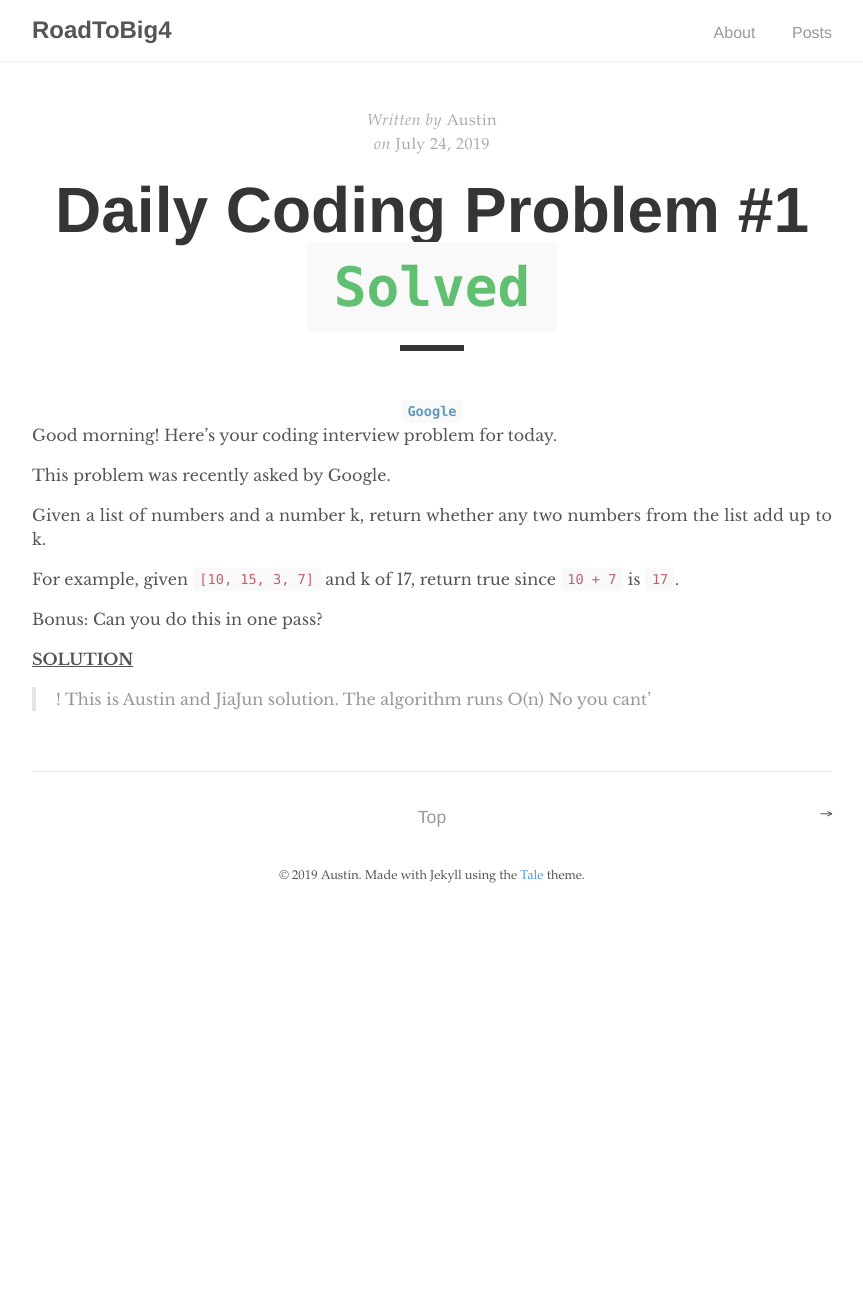
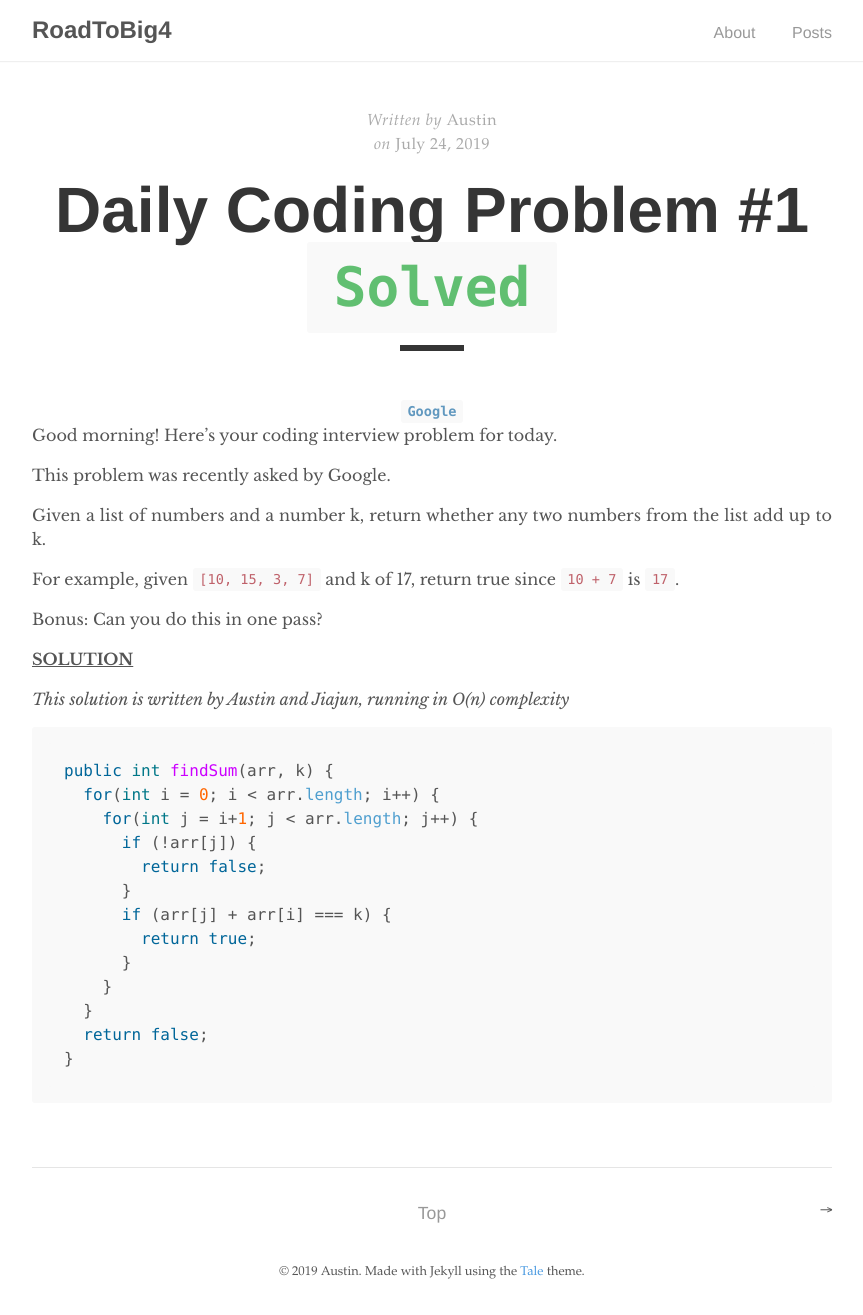
Before and after one commit to auspham/roadToBig4, a Jekyll site: the page built from _posts/2019-07-24-daily-coding-problem-number-1.markdown, in a window 1280 px wide. Shown: the whole page, without its empty margins (208-1071 px from the left). Built offline with Jekyll 4.4.1, drawn with Linux system fonts in a browser that asks for light colours; our own code applies the rules of GitHub Pages for plain Markdown files; comment, search, counter and statistics services are not loaded; before the commit the page ends 919 px from its top, so only the background shows below that.

Commit message:
Updated Daily Coding Problem Number 1

````diff
--- a/_posts/2019-07-24-daily-coding-problem-number-1.markdown
+++ b/_posts/2019-07-24-daily-coding-problem-number-1.markdown
@@ -4,7 +4,7 @@ date: 2019-07-24 13:52:00 Z
 tags:
 - Google
 Author: Austin and JiaJun
-solved: 1
+solved: true
 ---
 
 Good morning! Here's your coding interview problem for today.
@@ -19,6 +19,20 @@ Bonus: Can you do this in one pass?
 
 **<u>SOLUTION</u>**
 
+*This solution is written by Austin and Jiajun, running in O(n) complexity*
 
->!  This is Austin and JiaJun solution. The algorithm runs O(n)
-> No you cant'
+```java
+public int findSum(arr, k) {
+  for(int i = 0; i < arr.length; i++) {
+    for(int j = i+1; j < arr.length; j++) {
+      if (!arr[j]) {
+        return false;
+      }
+      if (arr[j] + arr[i] === k) {
+      	return true;
+      }
+    }
+  }
+  return false;
+}
+```
````
